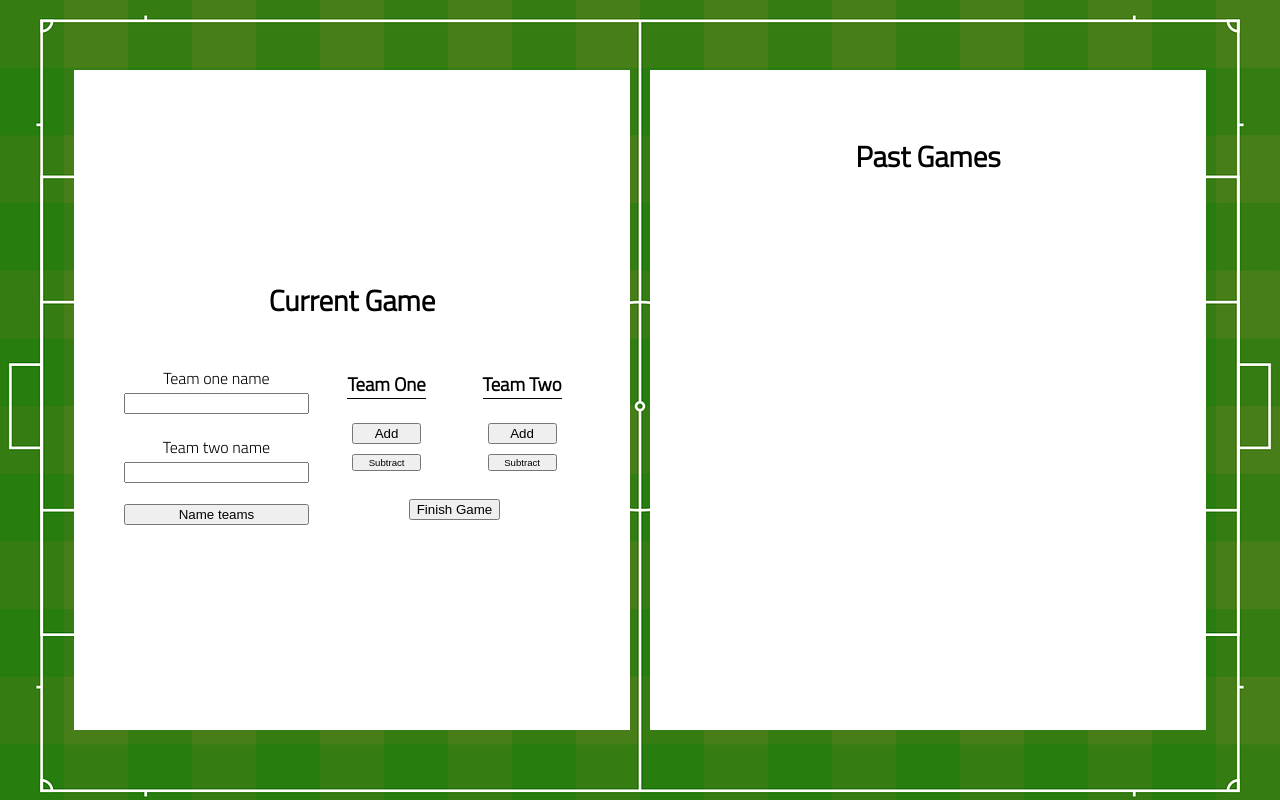
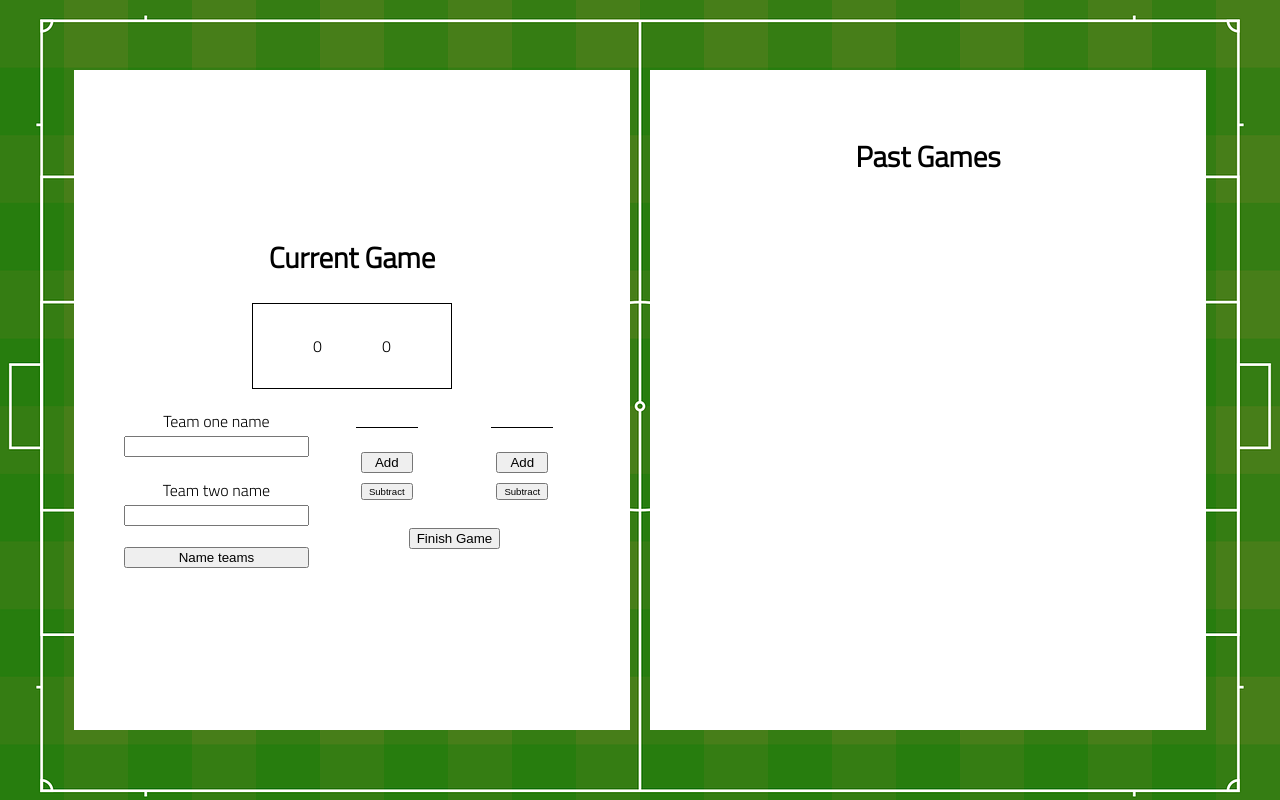
Before and after one commit to alicehsing/soccer-scorekeeper, a plain HTML site: page index.html in a window 1280 px wide. Both pictures are taken after a click on the button "Finish Game". Drawn offline with Linux system fonts and the light colour scheme.

Commit message:
added line 19- 20 in render-utils.js and got form event listener to work

```diff
--- a/app.js
+++ b/app.js
@@ -1,64 +1,80 @@
 // import functions and grab DOM elements
 import { renderGame } from './render-utils.js';
+
+//4 Add and Subtract buttons
+const nameForm = document.getElementById('name-form');
+const teamOneAddButton = document.getElementById('team-one-add-button');
+const teamOneSubtractButton = document.getElementById('team-one-subtract-button');
+const teamTwoAddButton = document.getElementById('team-two-add-button');
+const teamTwoSubtractButton = document.getElementById('team-two-subtract-button');
+
+const form = document.querySelector('form');
+//Finish Game Button
+const finishGameButton = document.getElementById('finish-game-button');
+
 const currentGameEl = document.getElementById('current-game-container');
 const pastGamesEl = document.getElementById('past-games-container');
 
-const nameForm = document.getElementById('name-form');
-const teamOneAddButton = document.getElementById('team-one-add-button');
-const teamTwoAddButton = document.getElementById('team-two-add-button');
-const teamOneSubtractButton = document.getElementById('team-one-subtract-button');
-const teamTwoSubtractButton = document.getElementById('team-two-subtract-button');
-const finishGameButton = document.getElementById('finish-game-button');
 const teamOneLabel = document.getElementById('team-one-name');
 const teamTwoLabel = document.getElementById('team-two-name');
 
+let name1 = '';
+let name2 = '';
+let score1 = 0;
+let score2 = 0;
+
 // create an array to hold on to the state of past games
+const pastGamesArray = [];
 
-let name1 = '',
-let name2 =  '',
-let score1 = 0,
-let score2 = 0,
-
+//set event listeners
 nameForm.addEventListener('submit', (e) => {
     // don't forget to prevent the default form behavior!
-
+    e.preventDefault();
     // get the name data from the form
-
+    const data = new FormData(form);
     // set the state to this data from the form
-
+    name1 = data.get('team-one');
+    name2 = data.get('team-two');
     // reset the form values
+    nameForm.reset();
 
     displayCurrentGameEl();
 });
 
-
 teamOneAddButton.addEventListener('click', () => {
     // increment the current state for team one's score
-
-    displayCurrentGameEl();});
+    score1++;
+    displayCurrentGameEl();
+});
 
 teamTwoAddButton.addEventListener('click', () => {
     // increment the current state for team two's score
-
+    score2++;
     displayCurrentGameEl();
 });
 
 teamOneSubtractButton.addEventListener('click', () => {
     // decrement the current state for team one's score
-
+    score1--;
     displayCurrentGameEl();
 });
 
 teamTwoSubtractButton.addEventListener('click', () => {
-    // decrement the current state for team two's score
-
+    score2--;
     displayCurrentGameEl();
 });
 
 finishGameButton.addEventListener('click', () => {
 
     // add the current game to an array of games in state.
+    pastGamesArray.push();
     // HINT: it will be helpful to keep track of these games as objects with 4 properties, one for each piece of state we're tracking
+    const currentGame = {
+        name1: name1,
+        name2: name2,
+        score1: score1,
+        score2: score2,
+    };
 
     displayAllGames();
 
@@ -70,20 +86,33 @@ finishGameButton.addEventListener('click', () => {
 
 function displayCurrentGameEl() {
     // clear out the current game div
-
+    currentGameEl.textContent = '';
     // change the label to show team one's name;
     // change the label to show team two's name;
+    teamOneLabel.textContent = name1;
+    teamTwoLabel.textContent = name2;
 
     // call the render game function to create a game element
+    let currentGame = {
+        name1: name1,
+        score1: score1,
+        name2: name2,
+        score2: score2
+    };
+    renderGame(currentGame);
+    // append the element to the cleared out current game div
+    const newElement = renderGame(currentGame);
+     // append the element to the cleared out current game div
+    currentGameEl.append(newElement);
 
-    // append the element to the cleared out current game div
 }
 
 
 function displayAllGames() {
     // clear out the past games list in the DOM
+    pastGamesEl.textContent = '';
+    // loop through the past games in state
 
-    // loop through the past games in state
     // render and append a past game for each past game in state
 }
 
--- a/index.html
+++ b/index.html
@@ -17,7 +17,7 @@
         <section class="main-section">
             <div class="left">
                 <h2>Current Game</h2>
-                <div id="current-game-container">
+                <div id="current-game-container">dfdfggg
 
                 </div>
 
@@ -70,7 +70,7 @@
                 <div>
                     <h2>Past Games</h2>
                 </div>
-                <div id="past-games-container">
+                <div id="past-games-container">dfghgfsdsas
 
                 </div>
             </div>
--- a/render-utils.js
+++ b/render-utils.js
@@ -16,6 +16,9 @@ export function renderTeam(name, score) {
     const nameDiv = document.createElement('p');
     const scoreDiv = document.createElement('p');
 
+    nameDiv.textContent = name;
+    scoreDiv.textContent = score;
+
     teamDiv.append(nameDiv, scoreDiv);
 
     return teamDiv;
```
Also changed, not shown: 1 other file.
